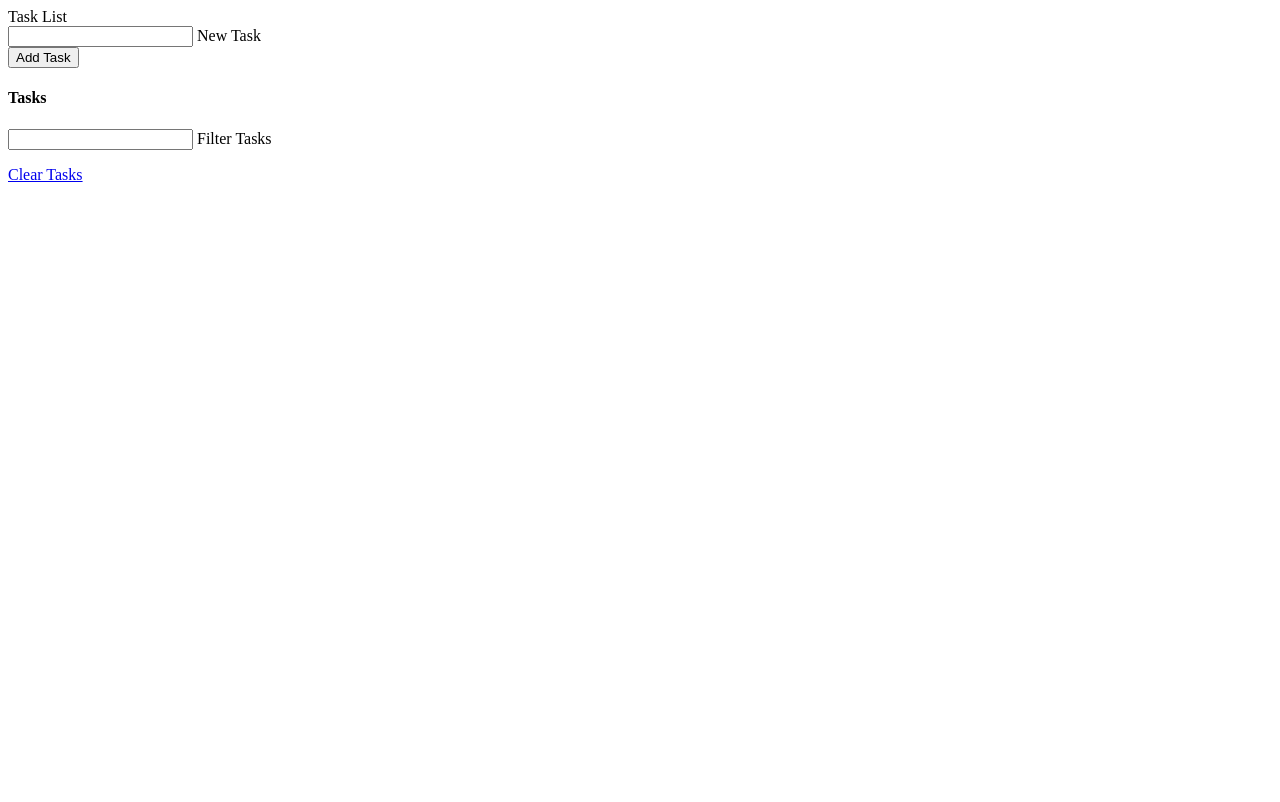
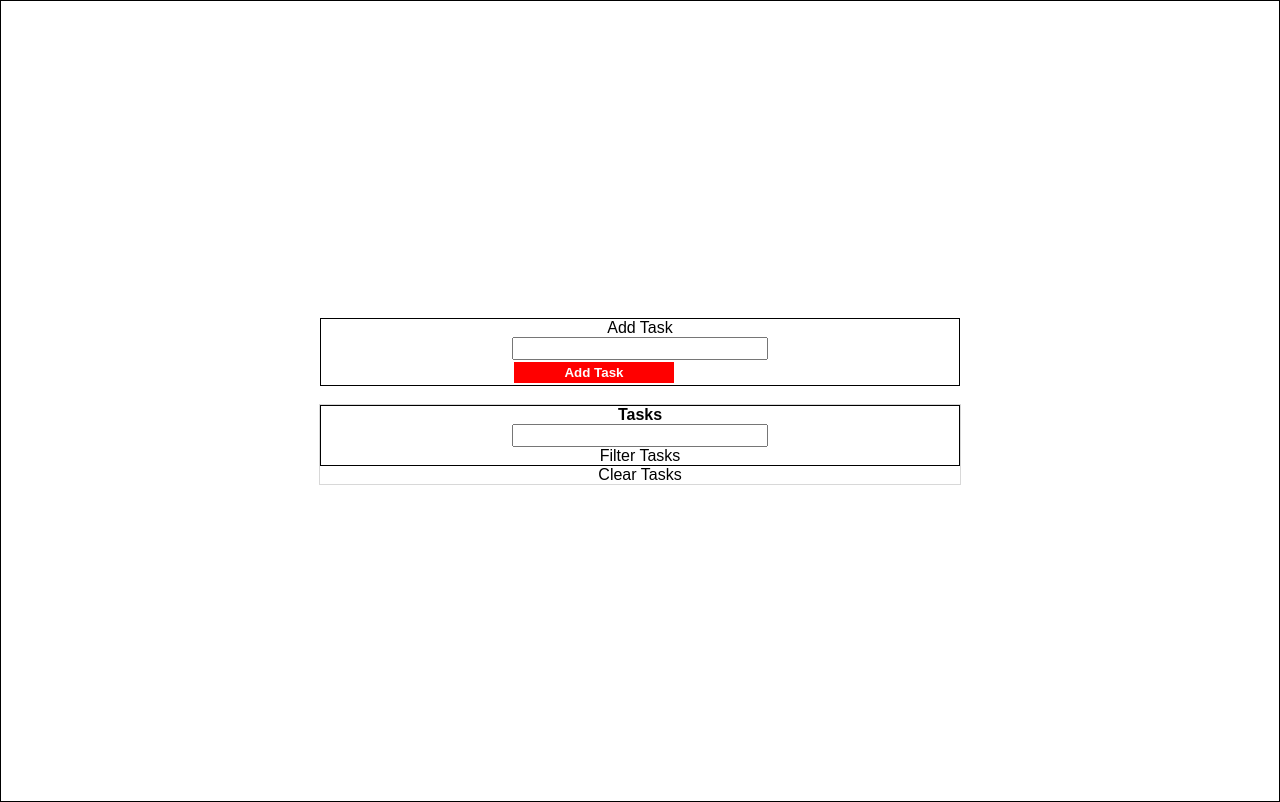
Before and after one commit to theightcoder8/SimpleTaskList, a plain HTML site: page index.html in a window 1280 px wide. Drawn offline with Linux system fonts and the light colour scheme.

Commit message:
Clear and Filter Tasks

```diff
--- a/css style/style.css
+++ b/css style/style.css
@@ -0,0 +1,80 @@
+* {
+    margin: 0;
+    padding: 0;
+    font-family: Arial, Helvetica, sans-serif;
+}
+
+#main {
+    height: 100vh;
+    display: flex;
+    flex-direction: column;
+    justify-content: center;
+    align-items: center;
+    border: 1px solid black;
+}
+
+#task, #filter {
+    outline: none;
+    padding: 2px;
+    width: 20vw;
+}
+
+#card-adding {
+    text-align: center;
+    width: 50vw;
+}
+
+#button {
+    padding: 2px 15px;
+    margin: 2px;
+    background-color: rgb(255, 0, 0);
+    color: rgb(253, 253, 253);
+    font-weight: 800;
+    border: 1px solid rgb(255, 0, 0);
+    transition: 0.3s;
+}
+
+#button:hover {
+    cursor: pointer;
+    color: rgb(255, 0, 0);
+    background: rgb(253, 253, 253);
+}
+
+#card-added {
+    border: 1px solid rgb(216, 216, 216);
+    text-align: center;
+    width: 50vw;
+}
+
+#card-added li {
+    display: grid;
+    grid-template-columns: 1fr 1fr;
+    justify-content: space-between;
+    align-items: center;
+    margin: 2px;
+}
+.added-cards li {
+    border: 1px solid rgb(216, 216, 216);
+    text-align: center;
+}
+
+.input-field {
+    display: grid;
+    align-items: center;
+    justify-content: center;
+    border: 1px solid black;
+}
+#button {
+    width: 20vh;
+}
+.clear-tasks {
+    color: black;
+    text-decoration: none;
+    transition: 0.3s;
+}
+.clear-tasks:hover {
+    color:rgb(255, 0, 0);
+}
+i:hover {
+    cursor: pointer;
+}
--- a/index.html
+++ b/index.html
@@ -9,24 +9,32 @@
 </head>
 <body>
     <div id="main" class="card">
-        <span class="card-title">Task List</span>
+
+        <div id="card-adding">
             <form id="task-form"><!--form-->
-            <div class="input-field col s12">
+                <div class="input-field">
+                    <span class="card-title">Add Task</span>
                     <input type="text" name="task" id="task"><!--taskInput-->
-                <label for="task">New Task</label>
+                    <label for="task"></label>
+                    <input type="submit" value="Add Task" class="btn" id="button">
                 </div>
-            <input type="submit" value="Add Task" class="btn">
             </form>
+        </div>
 
-        <div class="card-action">
+        <br>
+
+        <div class="card-action" id="card-added">
+            <div class="input-field">
                 <h4 id="task-title">Tasks</h4>
-            <div class="input-field col s12">
                 <input type="text" name="filter" id="filter"><!--filter-->
                 <label for="filter">Filter Tasks</label>
             </div>
+            <div class="added-cards">
                 <ul class="collection"></ul><!--taskList-->
                 <a href="#" class="clear-tasks btn black">Clear Tasks</a><!--clearTasks-->
             </div>
+        </div>
+
     </div>
 
 
--- a/main.js
+++ b/main.js
@@ -11,9 +11,14 @@ LoadEventListeners();
 function LoadEventListeners() {
     // Add Task Event
     form.addEventListener('submit', addTask);
+    // Remove task event
+    //taskList.addEventListener('click', removeTask);
+    // Clear all task events
+    clearTasks.addEventListener('click', clearAllTasks);
+    // Filter tasks event
+    filter.addEventListener('keyup', filterTasks);
 }
 
-// Get Tasks from LS
 function addTask(e) {
     if(taskInput.value === '') {
         alert('Add a task');
@@ -32,6 +37,30 @@ function addTask(e) {
 
     // Clear Input
     taskInput.value = '';
-
     e.preventDefault();
 }
+
+
+// Remove tasks
+function clearAllTasks() {
+    taskList.innerHTML = '';
+    /* Faster clearing
+    while(taskList.firstChild) {
+        taskList.removeChild(taskList.firstChild);
+    }
+    */
+}
+
+
+// Filter Tasks
+function filterTasks(e) {
+    const text = e.target.value.toLowerCase();
+    document.querySelectorAll('.collection-item').forEach(function(task) {
+        const item = task.firstChild.textContent;
+        if(item.toLowerCase().indexOf(text) != -1) {
+            task.style.display = 'block';
+        } else {
+            task.style.display = 'none';
+        }
+    })
+}
```
Lines whose indentation alone changed are shown as unchanged.
